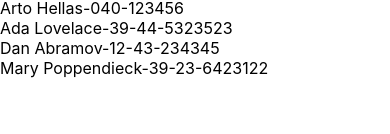
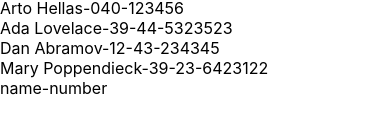
Before and after one commit to sauravgupta2800/fullstackopen-part2, a React (Create React App) app in the folder phonebook/: page / in a window 390 px wide. Shown: the part 228-362 px from the top of the page. Built offline with nearby package versions, Linux system fonts and the light colour scheme; data requests are answered from the project's data file.

Commit message:
2.15: Phonebook step7 & 2.16: Phonebook step8 added

```diff
--- a/phonebook/db.json
+++ b/phonebook/db.json
@@ -19,6 +19,11 @@
       "name": "Mary Poppendieck",
       "number": "39-23-6423122",
       "id": 4
+    },
+    {
+      "name": "name",
+      "number": "number",
+      "id": 5
     }
   ]
 }
--- a/phonebook/src/App.js
+++ b/phonebook/src/App.js
@@ -1,5 +1,6 @@
 import React, { useState, useEffect } from "react";
 import axios from "axios";
+import personService from "./services/persons";
 
 const Filter = ({ value, handleChange }) => {
   return (
@@ -61,8 +62,7 @@ const App = () => {
   const [searchKey, setSearchKey] = useState("");
 
   useEffect(() => {
-    axios.get("http://localhost:3001/persons").then((response) => {
-      const persons = response.data;
+    personService.getAll().then((persons) => {
       setPersons(persons);
     });
   }, []);
@@ -78,10 +78,14 @@ const App = () => {
       alert(`${newName} is already added to phonebook`);
       return;
     }
-    oldPersons.push({ name: newName, number: newNumber });
-    setPersons(oldPersons);
-    setNewName("");
-    setNewNumber("");
+    personService
+      .create({ name: newName, number: newNumber })
+      .then((person) => {
+        oldPersons.push(person);
+        setPersons(oldPersons);
+        setNewName("");
+        setNewNumber("");
+      });
   };
 
   const filteredPersons = () => {
--- /dev/null
+++ b/phonebook/src/services/persons.js
@@ -0,0 +1,23 @@
+import axios from "axios";
+const baseUrl = "http://localhost:3001/persons";
+
+const getAll = () => {
+  const request = axios.get(baseUrl);
+  return request.then((response) => response.data);
+};
+
+const create = (newObject) => {
+  const request = axios.post(baseUrl, newObject);
+  return request.then((response) => response.data);
+};
+
+const update = (id, newObject) => {
+  const request = axios.put(`${baseUrl}/${id}`, newObject);
+  return request.then((response) => response.data);
+};
+
+export default {
+  getAll: getAll,
+  create: create,
+  update: update,
+};
```
